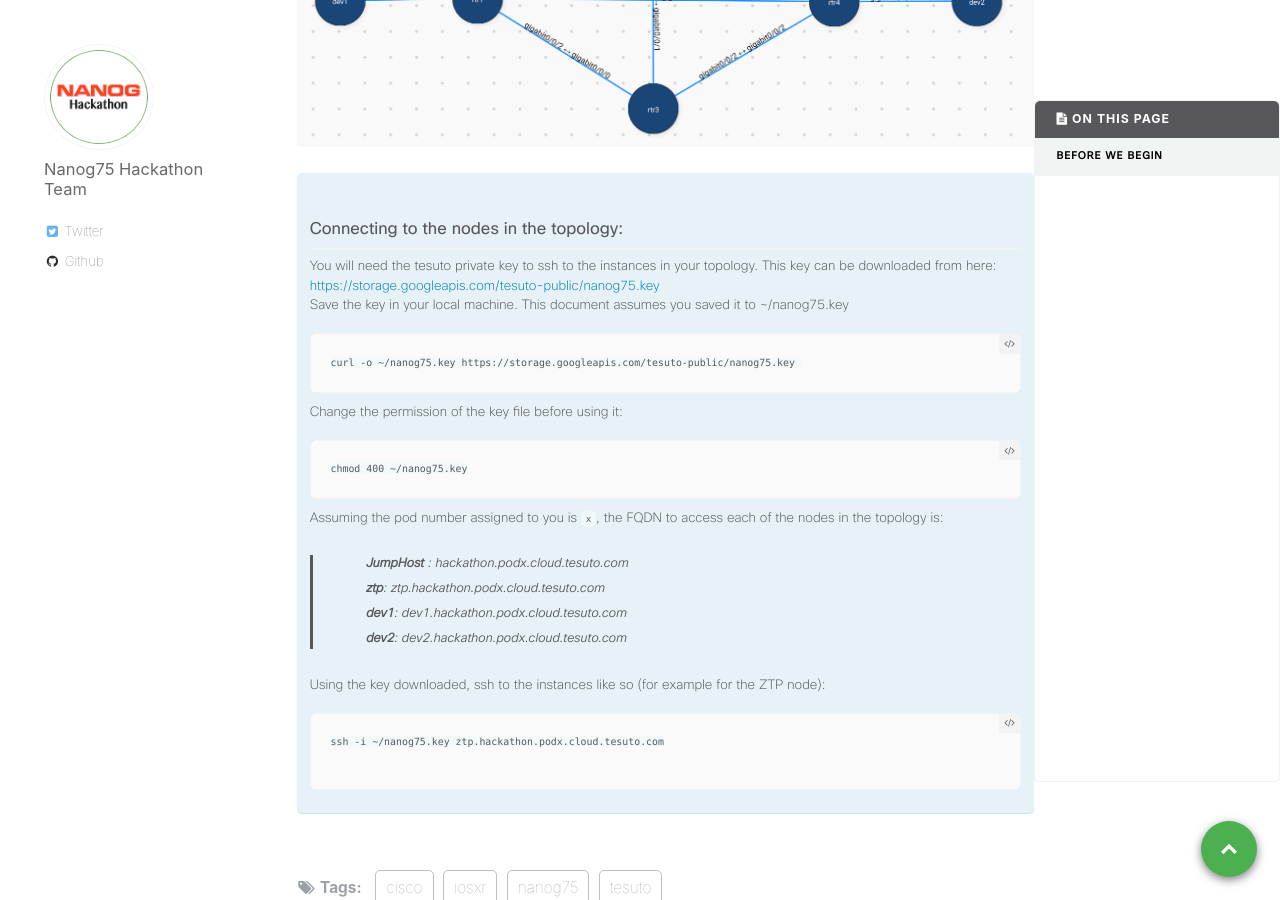
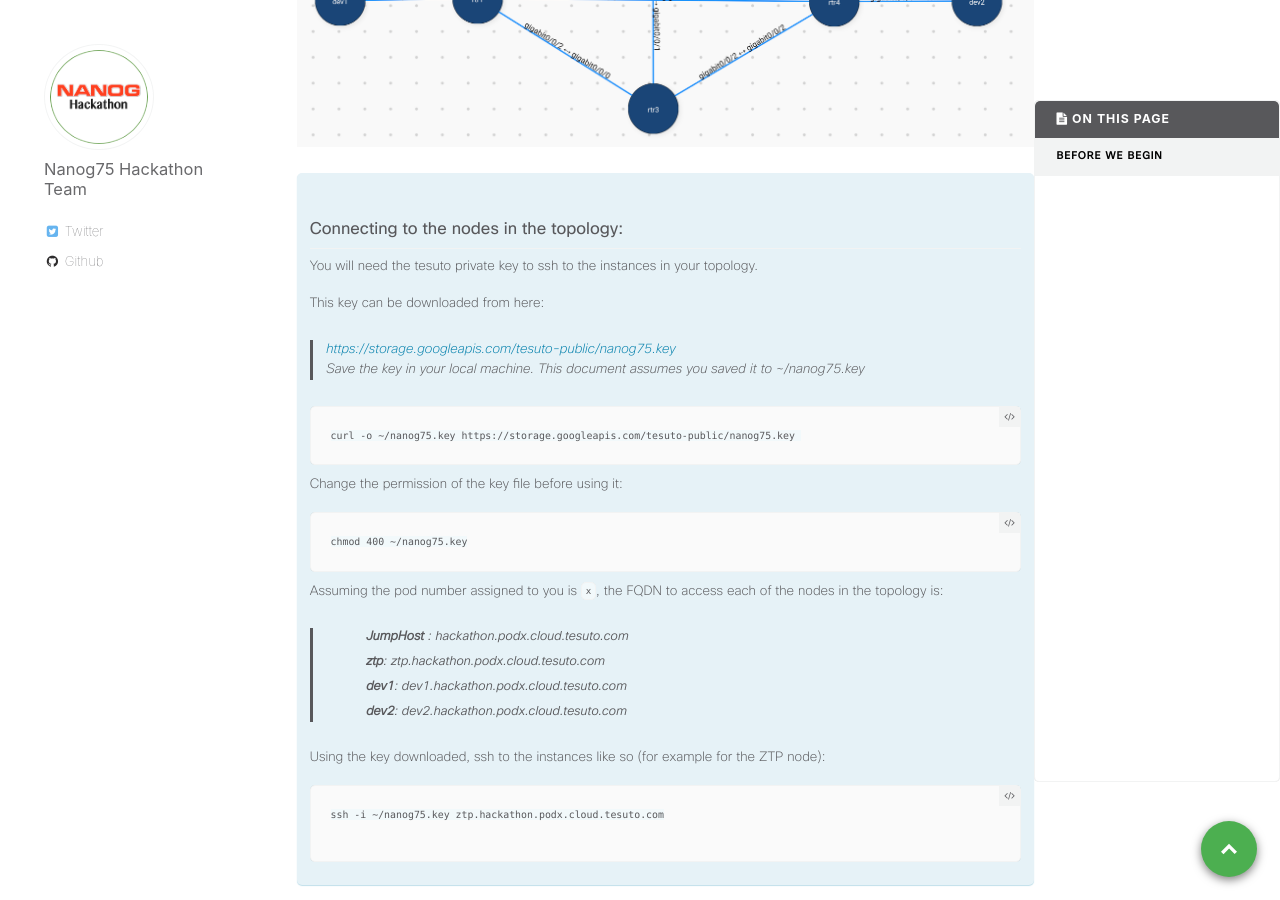
Before and after one commit to nanog75/hackathon, a Jekyll site: the page built from _day0/2019-02-16-understanding-day0-operations.md, in a window 1280 px wide and 900 px high, scrolled down 671 px. Built offline with Jekyll 4.4.1, drawn with Linux system fonts in a browser that asks for light colours; part of the change alters nothing that is shown.

Commit message:
Create 2019-02-16-understanding-day0-operations.md

````diff
--- a/_day0/2019-02-16-understanding-day0-operations.md
+++ b/_day0/2019-02-16-understanding-day0-operations.md
@@ -33,7 +33,9 @@ The topology for the hack is shown below:
 {% capture "connect_text" %}
 ### Connecting to the nodes in the topology:
 You will need the tesuto private key to ssh to the instances in your topology.
-This key can be downloaded from here:  <https://storage.googleapis.com/tesuto-public/nanog75.key>
+
+This key can be downloaded from here:
+><https://storage.googleapis.com/tesuto-public/nanog75.key>
 Save the key in your local machine. This document assumes you saved it to ~/nanog75.key
 
 ```
````
